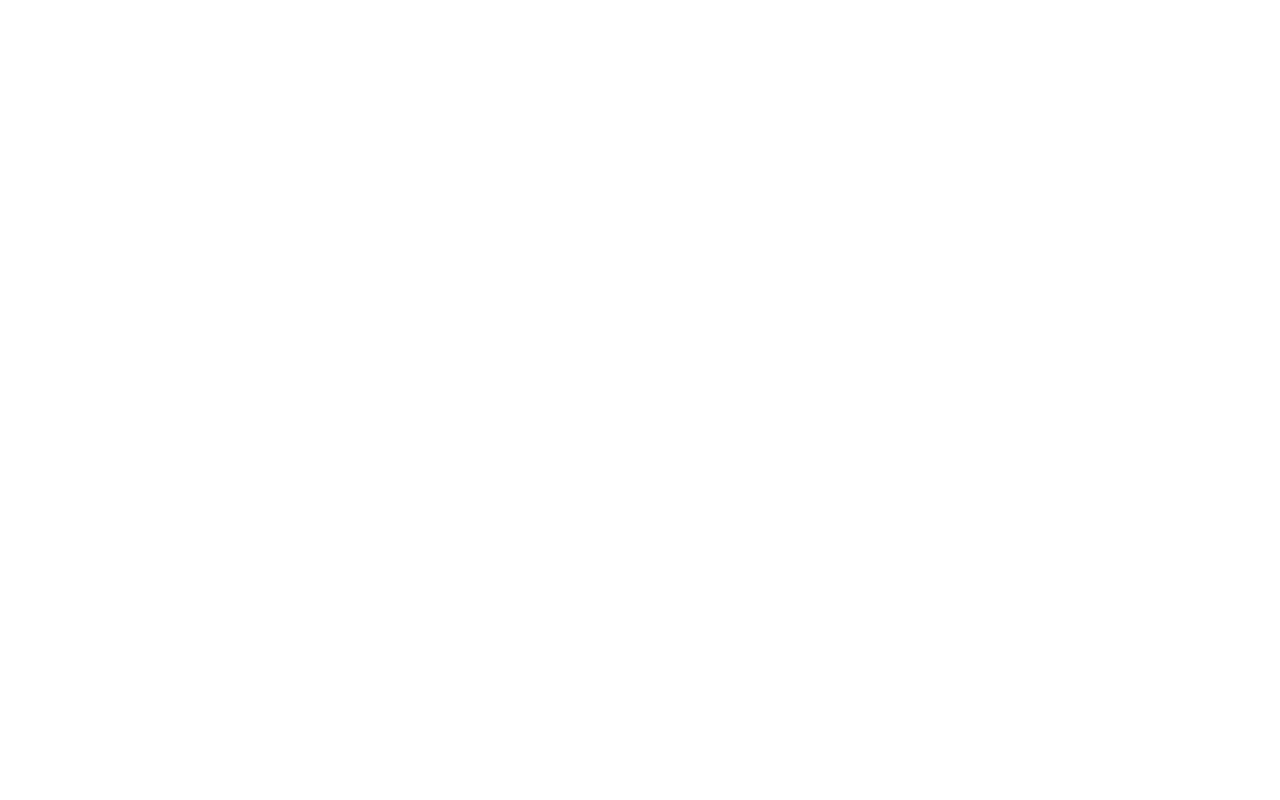
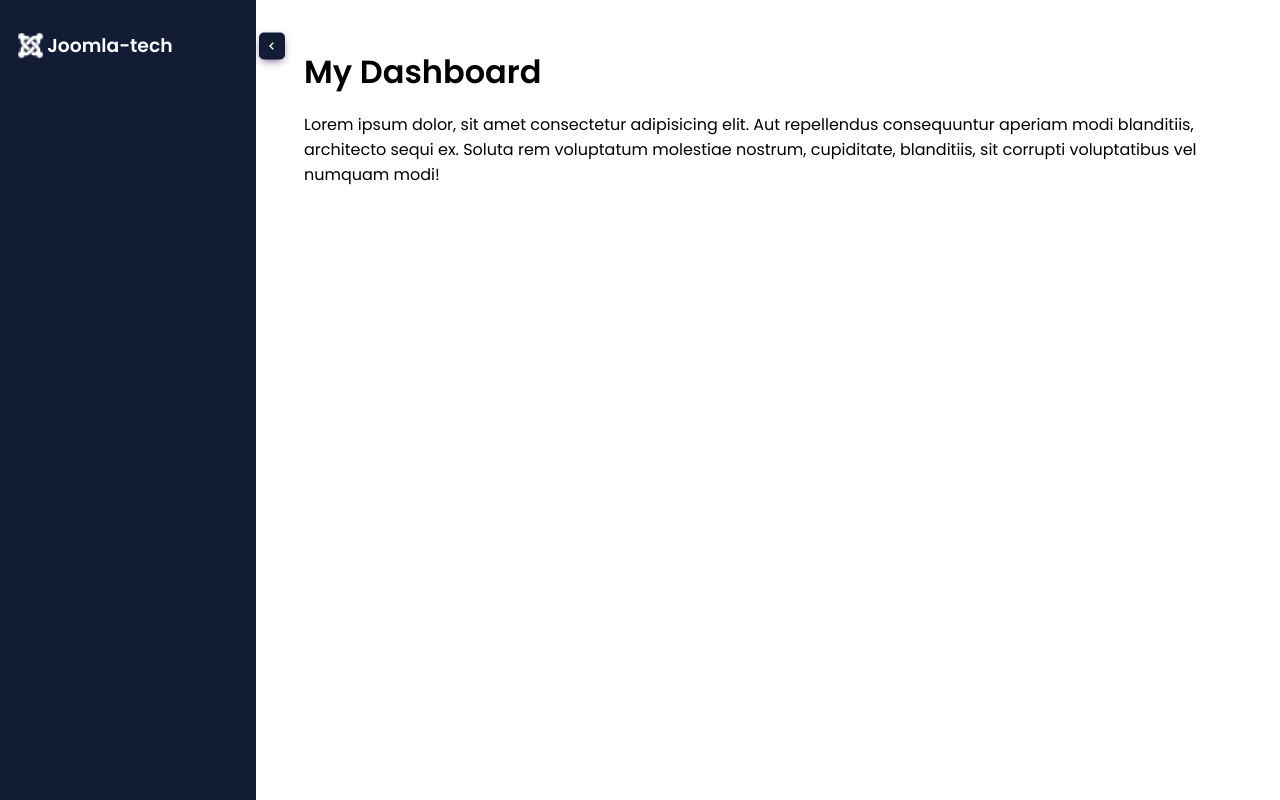
Before and after one commit to alex-kyriakou/just_a_sideBar_nav, a plain HTML site: page index.html in a window 1280 px wide. Drawn offline with nearby package versions, Linux system fonts and the light colour scheme.

Commit message:
sidebar top

```diff
--- a/index.html
+++ b/index.html
@@ -22,6 +22,77 @@
     <script src="app.js" defer></script>
   </head>
   <body>
-    <div class="container"></div>
+    <!--NAV  -->
+    <nav id="nav">
+      <!-- Sidebar Top -->
+      <div class="sidebar-top">
+        <span class="shrink-btn">
+          <i class="bx bx-chevron-left"></i>
+        </span>
+        <img class="logo__icon" src="joomla-logo-24.png" alt="logo" />
+        <h3 class="logo__title">Joomla-tech</h3>
+      </div>
+      <!-- Sidebar Bottom -->
+      <div class="sidebar-bottom"></div>
+    </nav>
+    <!-- Main -->
+    <main id="main">
+      <h1>My Dashboard</h1>
+      <p class="text">
+        Lorem ipsum dolor, sit amet consectetur adipisicing elit. Aut
+        repellendus consequuntur aperiam modi blanditiis, architecto sequi ex.
+        Soluta rem voluptatum molestiae nostrum, cupiditate, blanditiis, sit
+        corrupti voluptatibus vel numquam modi!
+      </p>
+    </main>
   </body>
 </html>
+
+<!-- <div class="container">
+  <div class="sidebar"> -->
+
+<!-- Logo -->
+
+<!-- <div class="logo">
+      <i class="bx bxl-joomla logo"></i>
+      <p class="logo__name">Joomla-tech</p>
+      <i class="bx bx-menu-alt-right logo__toggle"></i>
+    </div> -->
+
+<!-- Nav menu -->
+
+<!-- <div class="nav__menu">
+      <i class="bx bx-search search"></i>
+      <input class="input_search" type="text" />
+      <a href="#" class="dashboard">
+        <i class="bx bx-grid-alt dashboard__icon"></i>Dashboard</a
+      >
+      <a href="#" class="user"><i class="bx bx-user user__icon"></i>User</a>
+      <a href="#" class="msg"
+        ><i class="bx bx-message-square-dots msg__icon"></i>Messages</a
+      >
+      <a href="" class="analytics"
+        ><i class="bx bx-pie-chart-alt-2 analytics__icon"></i>Analytics</a
+      >
+      <a href="#" class="order"
+        ><i class="bx bxl-shopify order__icon"></i>Order</a
+      >
+      <a href="#" class="likes"><i class="bx bx-heart likes__icon"></i>Likes</a>
+      <a href="#" class="settings"
+        ><i class="bx bx-cog settings__icon"></i>Settings</a
+      >
+    </div> -->
+
+<!-- Profile -->
+<!-- <div class="profile">
+      <div class="profile__info">
+        <img src="" alt="" class="profile__img" />
+        <p class="profile__name">
+          Alexandros Kyriakou <br />
+          <span class="work">Web Developer</span>
+        </p>
+      </div>
+      <i class="bx bx-log-out-circle"></i>
+    </div> -->
+<!-- </div>
+</div> -->
--- /dev/null
+++ b/styles/style.scss
@@ -0,0 +1,93 @@
+*,
+::before,
+::after {
+  margin: 0;
+  padding: 0;
+  box-sizing: border-box;
+}
+
+body {
+  font-family: "Poppins", sans-serif;
+  // background: rgb(124, 122, 146); /* to be removed */
+  overflow-y: hidden;
+  min-height: 100vh;
+  display: flex;
+  font-size: 16px;
+  position: relative;
+}
+
+//----------------- Variables
+// Colors
+$blue-dark: #121d35;
+$blue-light: #1a2c4c;
+$blue-extra-light: #1f365d;
+$blue-ouline: #24375b;
+
+// Nav
+nav {
+  background: $blue-dark;
+  color: #fff;
+  height: 100vh;
+  width: 16em;
+  position: sticky;
+  top: 0;
+  left: 0;
+  padding: 1.8rem 0.85rem;
+
+  // Sidebar Top
+  .sidebar-top {
+    display: flex;
+    align-items: center;
+    position: relative;
+
+    // logo
+    .logo__icon {
+      width: 2.1rem;
+    }
+
+    // Toggle Button
+    .shrink-btn {
+      position: absolute;
+      top: 50%;
+      height: 27px;
+      padding: 0 0.3rem;
+      background-color: $blue-dark;
+      border-radius: 5px;
+      cursor: pointer;
+      box-shadow: 0 3px 10px -3px rgba(70, 46, 118, 1);
+      right: -2.65rem;
+      transform: translateY(-50%) translateX(-8px);
+      opacity: 0;
+      pointer-events: none;
+      transition: 0.3s;
+
+      & i {
+        line-height: 27px;
+      }
+
+      &:hover {
+        background-color: $blue-extra-light;
+      }
+    }
+  }
+}
+nav:hover .shrink-btn {
+  transform: translateY(-50%) translateX(0);
+  opacity: 1;
+  pointer-events: all;
+}
+
+// Main
+
+main {
+  flex: 1;
+
+  padding: 3rem;
+  color: 1f2027;
+  display: flex;
+  flex-direction: column;
+
+  h1 {
+    margin-bottom: 1rem;
+  }
+}
```
Also changed, not shown: joomla-logo-24.png (added), styles/style.css, 1 other file.
